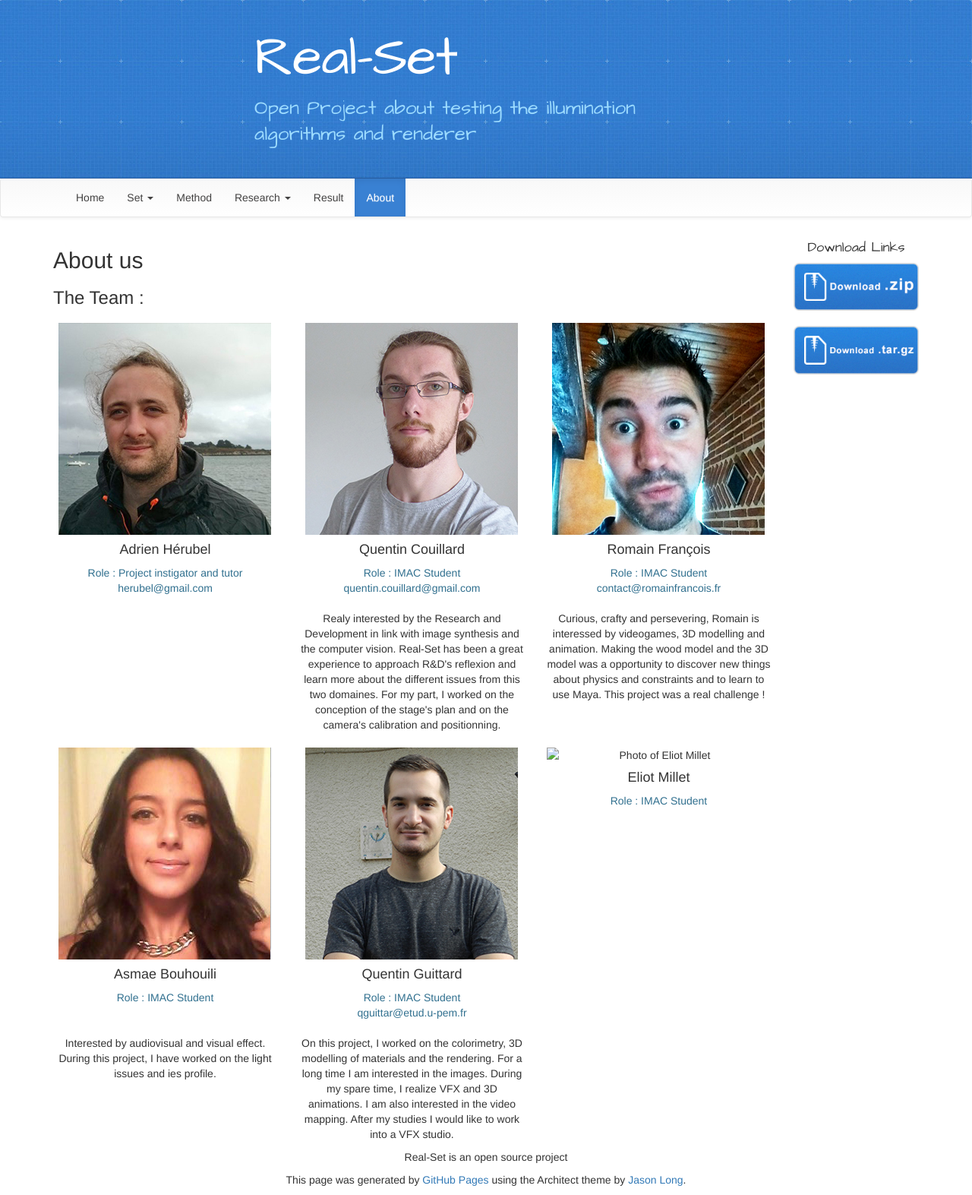
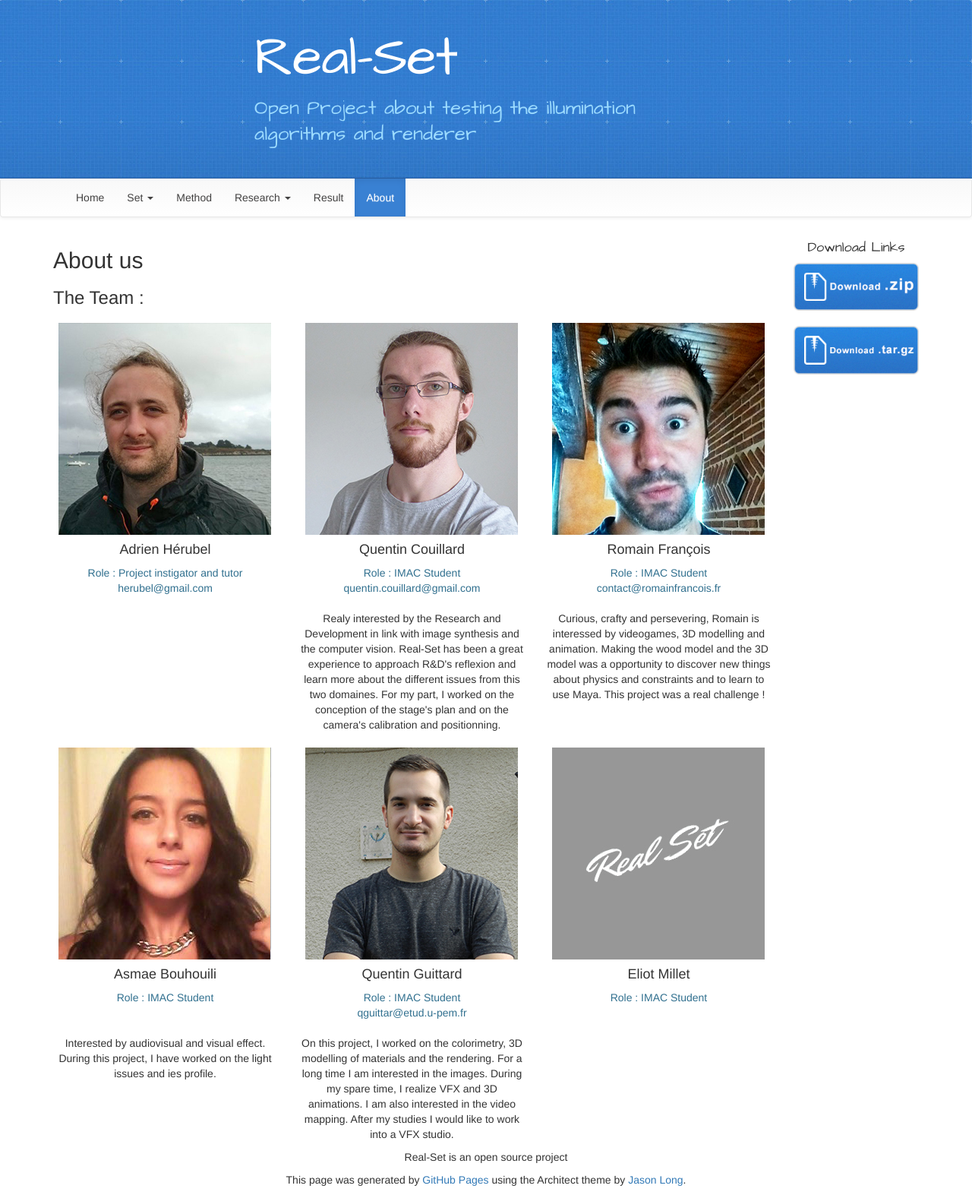
Before and after one commit to Alvyre/Real-Set, a Jekyll site: the page built from pages/about.html, in a window 1280 px wide. Shown: the whole page at 76% size. Built offline with Jekyll 4.4.1, drawn with Linux system fonts in a browser that asks for light colours; nearby versions of some CDN libraries.

Commit message:
Update about.html

```diff
--- a/pages/about.html
+++ b/pages/about.html
@@ -64,7 +64,7 @@ permalink: /About/
 
 			</div>
 			<div class="col-xs-4 col-sm-4 col-md-4 col-lg-4  text-center">
-				<img src="#" class="img-responsive center-block" alt="Photo of Eliot Millet">
+				<img src="{{site.url}}/assets/images/about/default.jpg" class="img-responsive center-block" alt="Photo of Eliot Millet">
 				<h4 class="text-center">Eliot Millet</h4>
 				<span class="text-info">Role : IMAC Student</span><br/>
 				<!--<span class="text-info">@Mail</span><br/><br/>
```
